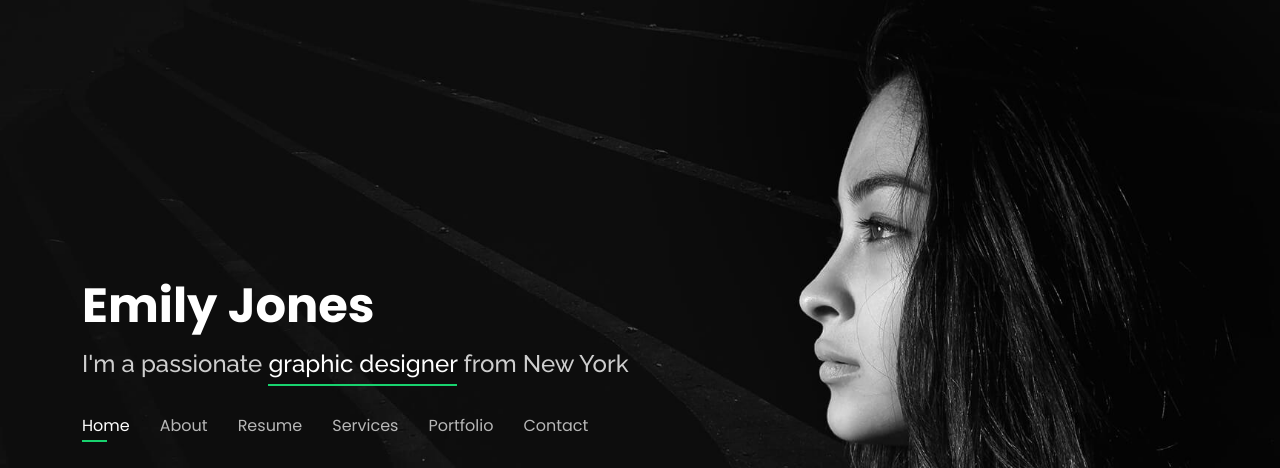
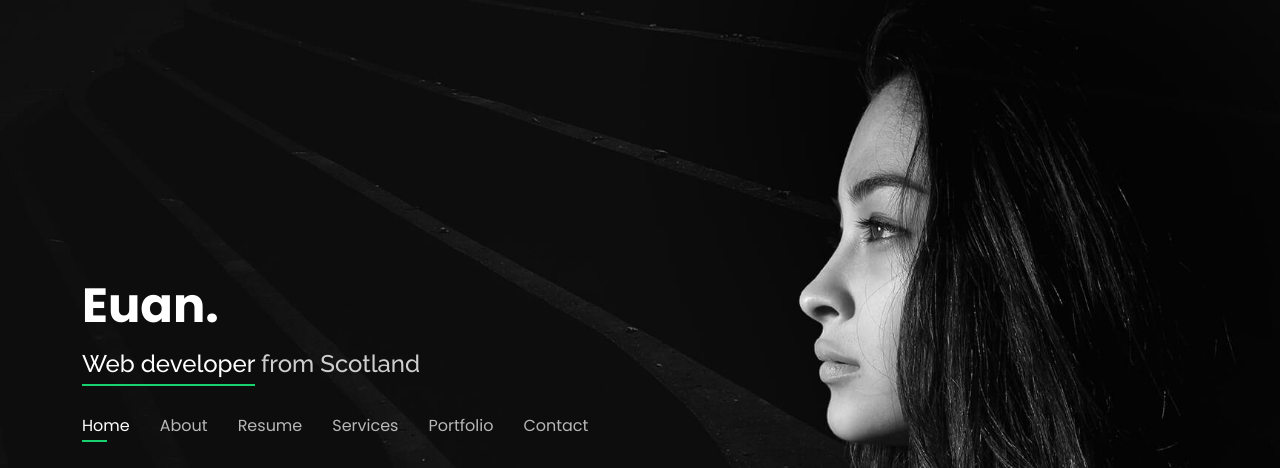
Before and after one commit to einc123/website, a plain HTML site: page index.html in a window 1280 px wide. Shown: the top 468 px of the page. Drawn offline with nearby package versions, Linux system fonts and the light colour scheme.

Commit message:
Update index.html

```diff
--- a/index.html
+++ b/index.html
@@ -5,13 +5,9 @@
   <meta charset="utf-8">
   <meta content="width=device-width, initial-scale=1.0" name="viewport">
 
-  <title>Personal Bootstrap Template</title>
+  <title>Euan.</title>
   <meta content="" name="description">
   <meta content="" name="keywords">
-
-  <!-- Favicons -->
-  <link href="assets/img/favicon.png" rel="icon">
-  <link href="assets/img/apple-touch-icon.png" rel="apple-touch-icon">
 
   <!-- Google Fonts -->
   <link href="https://fonts.googleapis.com/css?family=Open+Sans:300,300i,400,400i,600,600i,700,700i|Raleway:300,300i,400,400i,500,500i,600,600i,700,700i|Poppins:300,300i,400,400i,500,500i,600,600i,700,700i" rel="stylesheet">
@@ -26,13 +22,6 @@
 
   <!-- Template Main CSS File -->
   <link href="assets/css/style.css" rel="stylesheet">
-
-  <!-- =======================================================
-  * Template Name: Personal - v4.7.0
-  * Template URL: https://bootstrapmade.com/personal-free-resume-bootstrap-template/
-  * Author: BootstrapMade.com
-  * License: https://bootstrapmade.com/license/
-  ======================================================== -->
 </head>
 
 <body>
@@ -41,10 +30,10 @@
   <header id="header">
     <div class="container">
 
-      <h1><a href="index.html">Emily Jones</a></h1>
+      <h1><a href="index.html">Euan.</a></h1>
       <!-- Uncomment below if you prefer to use an image logo -->
       <!-- <a href="index.html" class="mr-auto"><img src="assets/img/logo.png" alt="" class="img-fluid"></a> -->
-      <h2>I'm a passionate <span>graphic designer</span> from New York</h2>
+      <h2><span>Web developer</span> from Scotland</h2>
 
       <nav id="navbar" class="navbar">
         <ul>
```
